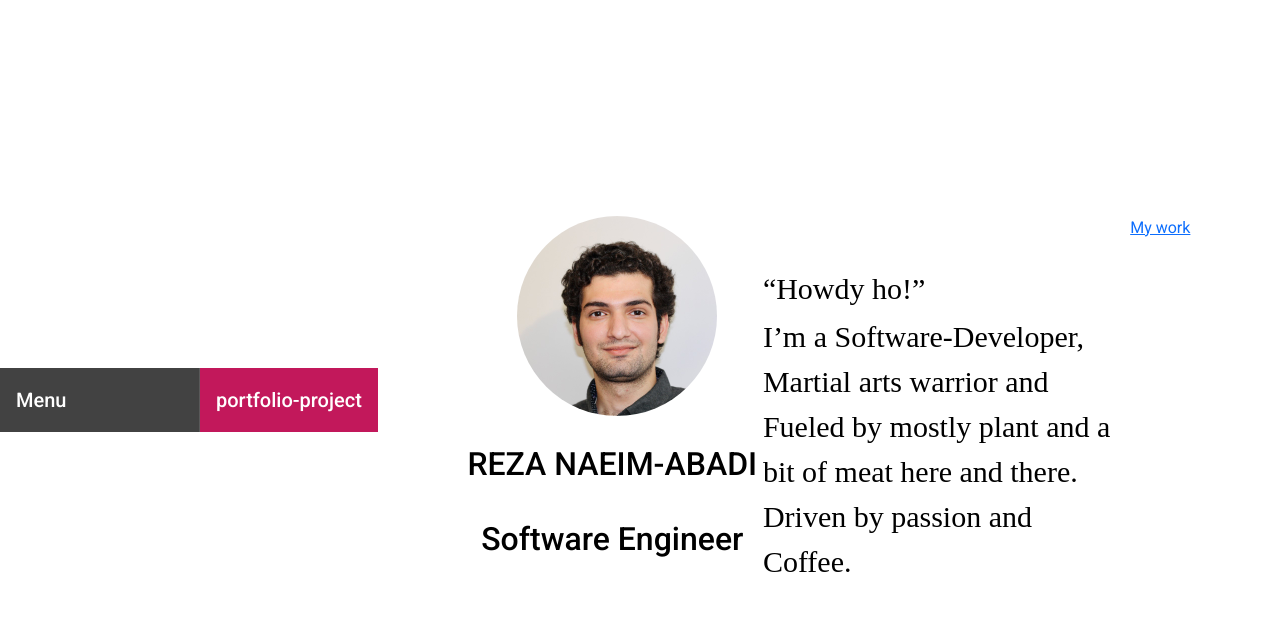
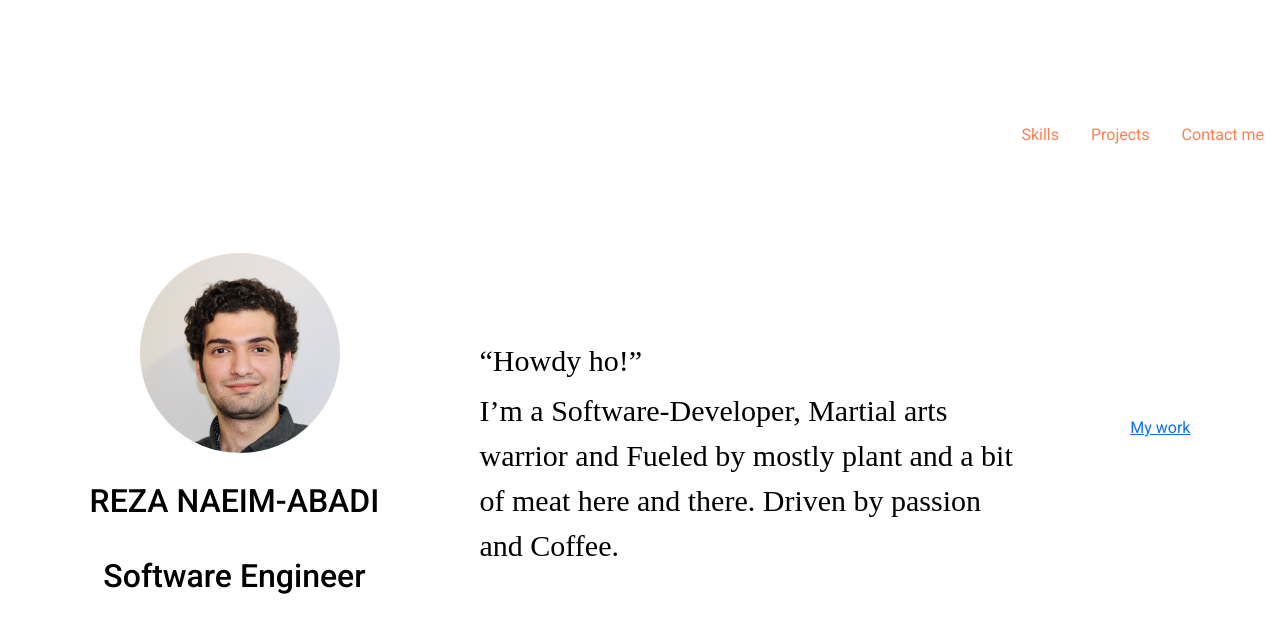
Before and after one commit to we-live-inside-a-dream/portfolio, an Angular app: page / in a window 1280 px wide. Shown: the top 632 px of the page. Built offline with nearby package versions, Linux system fonts and the light colour scheme.

Commit message:
bootstrapped navbar

```diff
--- a/src/app/app.component.html
+++ b/src/app/app.component.html
@@ -2,6 +2,6 @@
 <div class="main">
 <!--  <div id="bg1"></div>-->
 <!--  <div id="bg2"></div>-->
-  <app-nav-bar></app-nav-bar>
+
   <router-outlet></router-outlet>
 </div>
--- a/src/app/app.module.ts
+++ b/src/app/app.module.ts
@@ -13,7 +13,6 @@ import { MatButtonModule } from '@angular/material/button';
 import { MatSidenavModule } from '@angular/material/sidenav';
 import { MatIconModule } from '@angular/material/icon';
 import { MatListModule } from '@angular/material/list';
-
 @NgModule({
   declarations: [
     AppComponent,
@@ -31,7 +30,7 @@ import { MatListModule } from '@angular/material/list';
     MatButtonModule,
     MatSidenavModule,
     MatIconModule,
-    MatListModule
+    MatListModule,
   ],
   providers: [],
   bootstrap: [AppComponent]
--- a/src/app/home/home.component.html
+++ b/src/app/home/home.component.html
@@ -1,4 +1,7 @@
 
+<div class="navbar">
+<app-nav-bar></app-nav-bar>
+</div>
 <div class="content">
   <div>
     <img class="avatar" src="assets/images/1639793585255.jpeg" alt="Avatar">
--- a/src/app/home/home.component.scss
+++ b/src/app/home/home.component.scss
@@ -7,9 +7,15 @@
   margin-left: 50px;
 }
 
+.navbar {
+  display: flex;
+justify-content: end;
+}
+
 .content {
   display: flex;
   justify-content: center;
+  align-items: center;
   margin: 5vw;
   padding: 2vw;
   border-radius: 20px;
--- a/src/app/nav-bar/nav-bar.component.html
+++ b/src/app/nav-bar/nav-bar.component.html
@@ -1,27 +1,11 @@
-<mat-sidenav-container class="sidenav-container">
-  <mat-sidenav #drawer class="sidenav" fixedInViewport = "false"
-      [attr.role]="(isHandset$ | async) ? 'dialog' : 'navigation'"
-      [mode]="(isHandset$ | async) ? 'over' : 'side'"
-      [opened]="(isHandset$ | async) === false">
-    <mat-toolbar>Menu</mat-toolbar>
-    <mat-nav-list>
-      <a mat-list-item href="#">Link 1</a>
-      <a mat-list-item href="#">Link 2</a>
-      <a mat-list-item href="#">Link 3</a>
-    </mat-nav-list>
-  </mat-sidenav>
-  <mat-sidenav-content>
-    <mat-toolbar color="primary">
-      <button
-        type="button"
-        aria-label="Toggle sidenav"
-        mat-icon-button
-        (click)="drawer.toggle()"
-        *ngIf="isHandset$ | async">
-        <mat-icon aria-label="Side nav toggle icon">menu</mat-icon>
-      </button>
-      <span>portfolio-project</span>
-    </mat-toolbar>
-    <!-- Add Content Here -->
-  </mat-sidenav-content>
-</mat-sidenav-container>
+<ul class="nav justify-content-end">
+  <li class="nav-item">
+    <a class="nav-link" href="#">Skills</a>
+  </li>
+  <li class="nav-item">
+    <a class="nav-link" href="/projects-component">Projects</a>
+  </li>
+  <li class="nav-item">
+    <a class="nav-link" href="#">Contact me</a>
+  </li>
+</ul>
--- a/src/app/nav-bar/nav-bar.component.scss
+++ b/src/app/nav-bar/nav-bar.component.scss
@@ -1,17 +1,4 @@
-.sidenav-container {
-  height: 100%;
+a {
+  text-decoration: none;
+  color: coral;
 }
-
-.sidenav {
-  width: 200px;
-}
-
-.sidenav .mat-toolbar {
-  background: inherit;
-}
-
-.mat-toolbar.mat-primary {
-  position: sticky;
-  top: 0;
-  z-index: 1;
-}
--- a/src/app/nav-bar/nav-bar.component.ts
+++ b/src/app/nav-bar/nav-bar.component.ts
@@ -10,12 +10,7 @@ import { map, shareReplay } from 'rxjs/operators';
 })
 export class NavBarComponent {
 
-  isHandset$: Observable<boolean> = this.breakpointObserver.observe(Breakpoints.Handset)
-    .pipe(
-      map(result => result.matches),
-      shareReplay()
-    );
 
-  constructor(private breakpointObserver: BreakpointObserver) {}
+  constructor() {}
 
 }
--- a/src/styles.scss
+++ b/src/styles.scss
@@ -1,8 +1,8 @@
-html{
-  width: 100%;
-  height: 100%;
-  margin: 0;
-}
+//html{
+//  width: 100%;
+//  height: 100%;
+//  margin: 0;
+//}
 
 /* Importing Bootstrap SCSS file. */
 @import '~bootstrap/scss/bootstrap';
```
